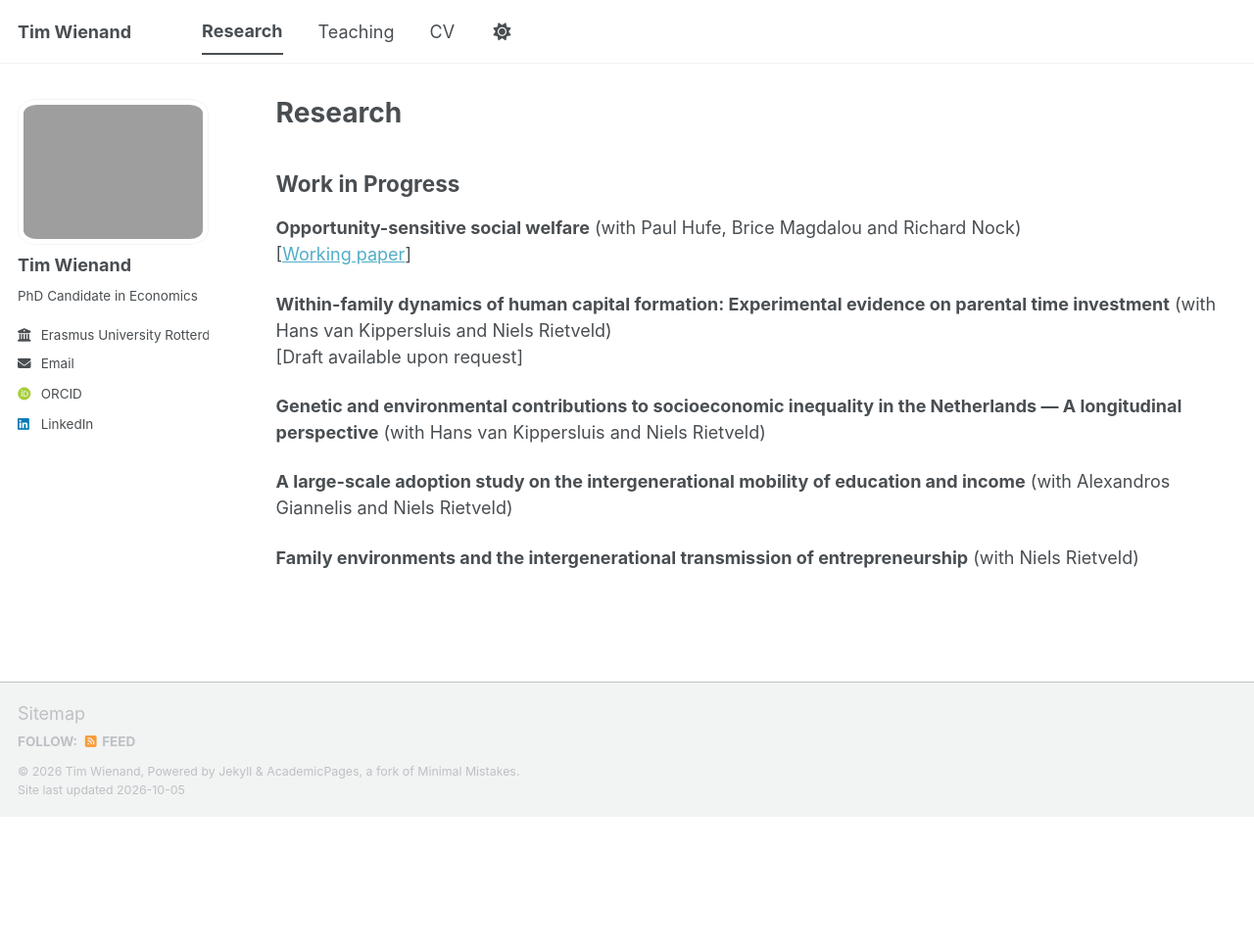
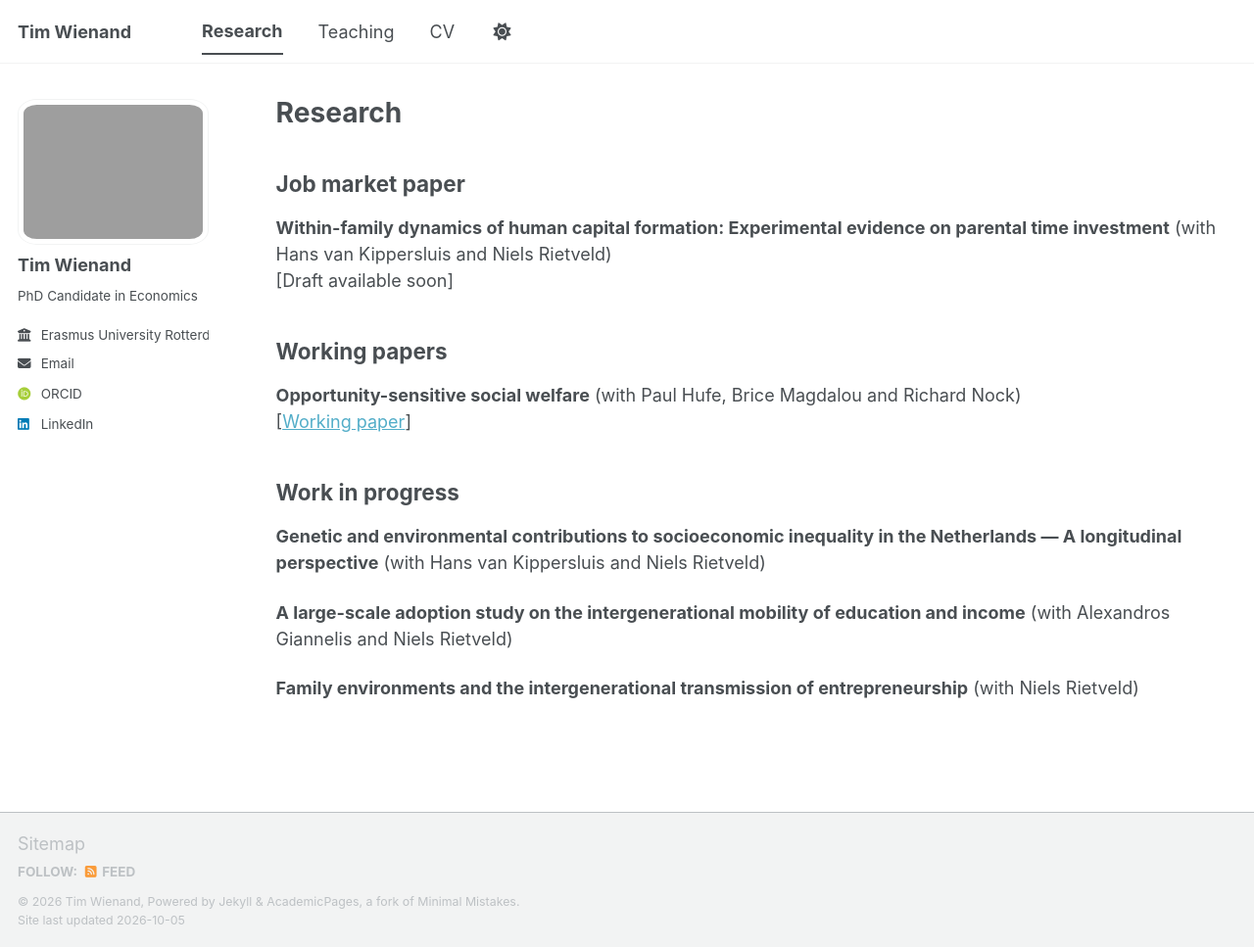
Before and after one commit to twienand/twienand.github.io, a Jekyll site: the page built from _pages/research.md, in a window 1280 px wide and 967 px high. Shown: the whole window at 98% size. Built offline with Jekyll 4.4.1, drawn with Linux system fonts in a browser that asks for light colours; some web fonts are replaced; a script bundle is joined from its source files by our own code; library files that are not in the unit come from our copies.

```diff
--- a/_pages/research.md
+++ b/_pages/research.md
@@ -5,14 +5,17 @@ permalink: /research/
 author_profile: true
 ---
 
+## Job market paper
 
-## Work in Progress
+**Within-family dynamics of human capital formation: Experimental evidence on parental time investment** (with Hans van Kippersluis and Niels Rietveld)
+<br>[Draft available soon]
+
+## Working papers
 
 **Opportunity-sensitive social welfare** (with Paul Hufe, Brice Magdalou and Richard Nock)
 <br>[[Working paper](https://arxiv.org/abs/2603.26853)]
 
-**Within-family dynamics of human capital formation: Experimental evidence on parental time investment** (with Hans van Kippersluis and Niels Rietveld)
-<br>[Draft available upon request]
+## Work in progress
 
 **Genetic and environmental contributions to socioeconomic inequality in the Netherlands — A longitudinal perspective** (with Hans van Kippersluis and Niels Rietveld)
 
```
Also changed, not shown: _pages/about.md (+2 -0 lines).
